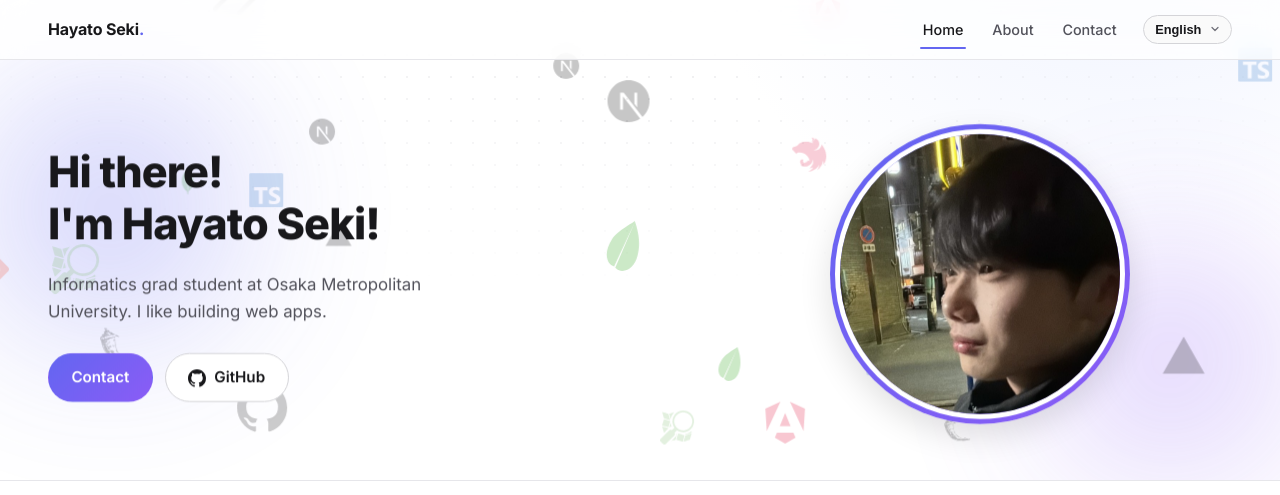
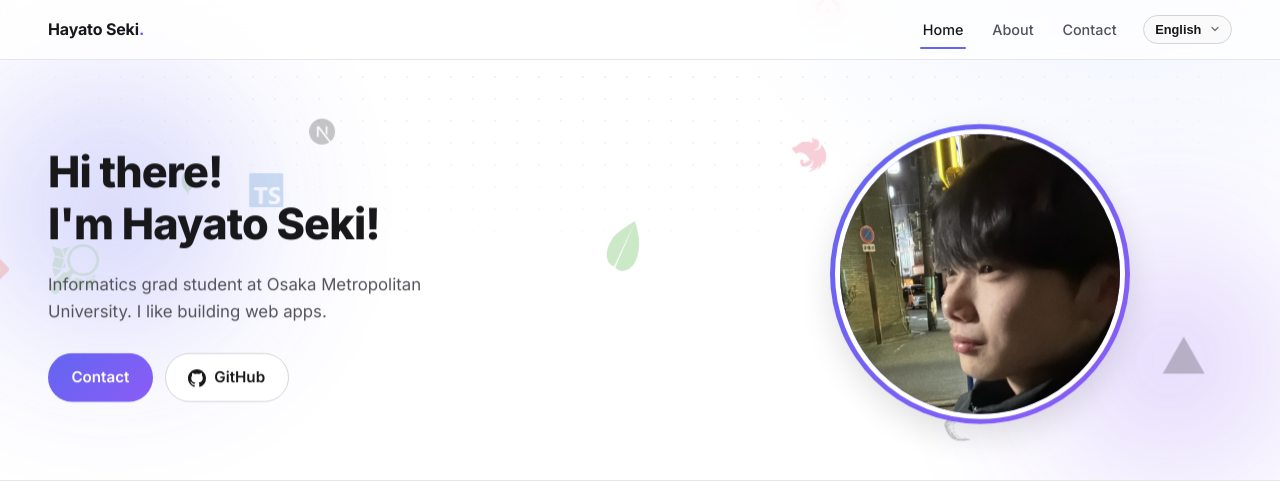
Before and after one commit to hayato0219/portfolio, a Next.js app: page / in a window 1280 px wide. Shown: the top 495 px of the page. Built offline with nearby package versions, Linux system fonts and the light colour scheme; no server answers.

Commit message:
ロゴ重複をなしに

```diff
--- a/src/components/Home.tsx
+++ b/src/components/Home.tsx
@@ -44,11 +44,10 @@ const HERO_TECH: { Icon: React.ComponentType; name: string; color: string }[] =
   { Icon: SiGithub, name: 'GitHub', color: '#181717' },
 ];
 
-// Colored tech icons roaming the hero background — deterministic start positions
-// (SSR-safe); each travels a long looping path so they wander all over.
-const BG_ICONS = Array.from({ length: 30 }, (_, i) => {
-  const { Icon, color } = HERO_TECH[i % HERO_TECH.length];
-  return {
+// Colored tech icons roaming the hero background — each logo appears exactly once
+// (no duplicates). Deterministic start positions (SSR-safe); each travels a long
+// looping path so they wander all over.
+const BG_ICONS = HERO_TECH.map(({ Icon, color }, i) => ({
   Icon,
   color,
   left: (i * 29 + 7) % 95,
@@ -57,8 +56,7 @@ const BG_ICONS = Array.from({ length: 30 }, (_, i) => {
   duration: 24 + (i % 7) * 3,
   delay: -((i * 3.1) % 20),
   roam: (i % 6) + 1,
-  };
-});
+}));
 
 const Home: React.FC<HomeProps> = ({ siteProps, t }) => {
   return (
```
Lines whose indentation alone changed are shown as unchanged.
